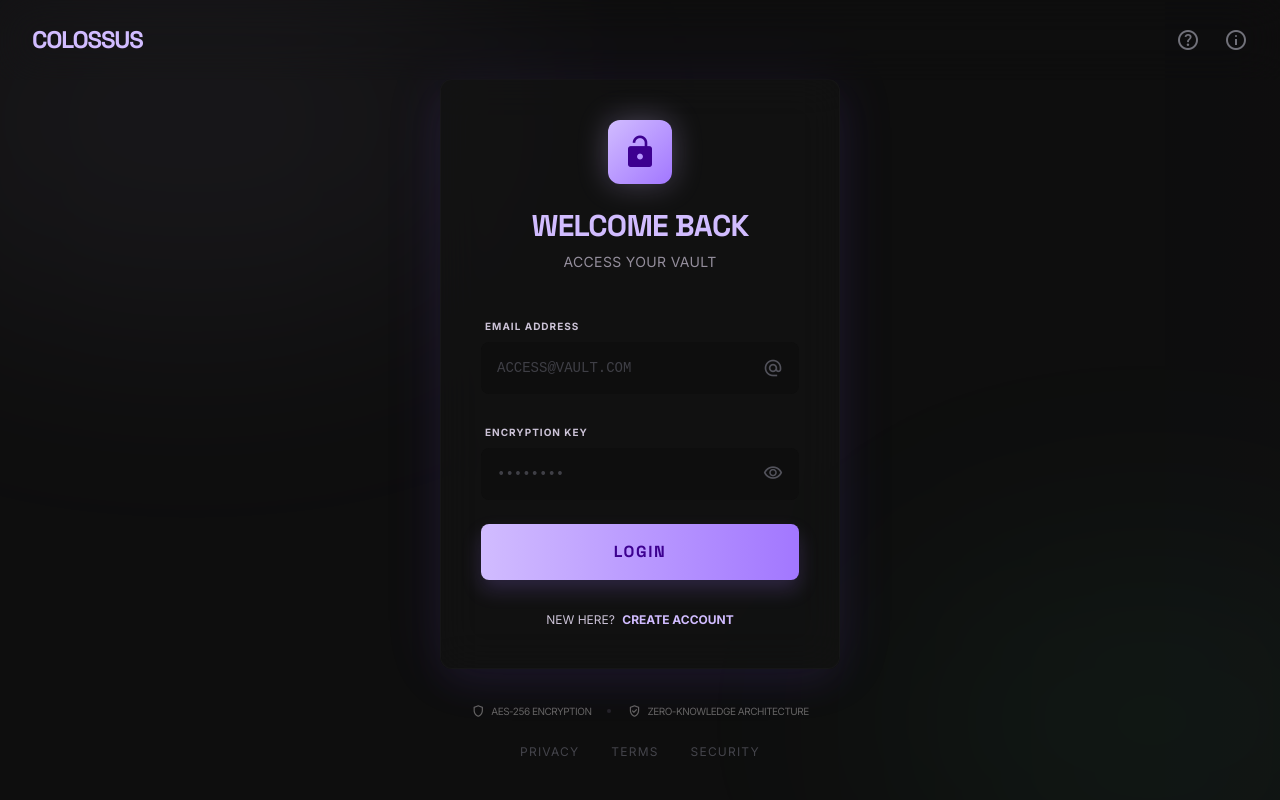
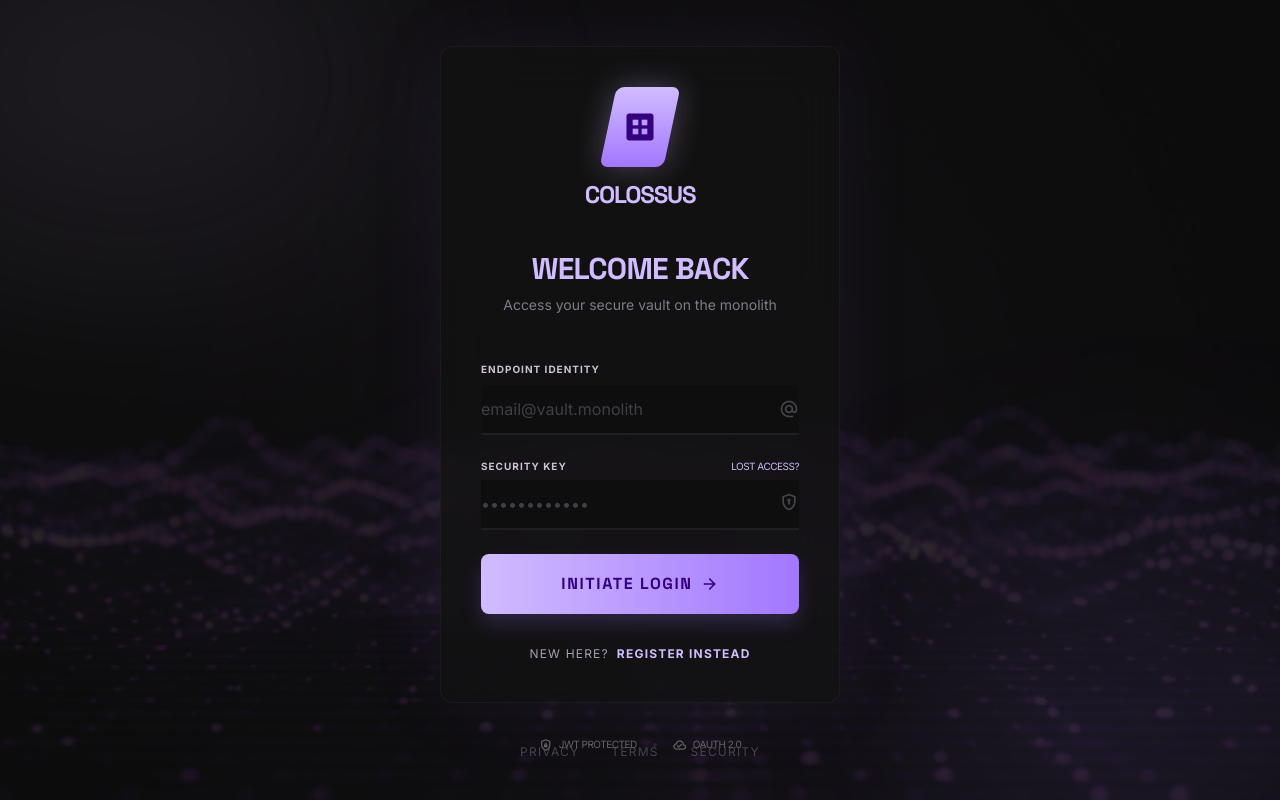
Before and after one commit to RihalMahmood/Colossus, a React (Vite) app in the folder frontend/Colossus/: page /login in a window 1280 px wide. Built offline with nearby package versions, Linux system fonts and the light colour scheme.

Commit message:
Updated background. Final Project Done.

```diff
--- a/frontend/Colossus/index.html
+++ b/frontend/Colossus/index.html
@@ -1,6 +1,7 @@
 <!DOCTYPE html>
 <html lang="en" class="dark">
   <head>
+    <meta name="referrer" content="no-referrer" />
     <meta charset="UTF-8" />
     <link rel="icon" type="image/svg+xml" href="/vite.svg" />
     <meta name="viewport" content="width=device-width, initial-scale=1.0" />
--- a/frontend/Colossus/src/pages/LoginPage.jsx
+++ b/frontend/Colossus/src/pages/LoginPage.jsx
@@ -1,7 +1,6 @@
 import { useState } from "react";
 import { useNavigate, Link } from "react-router-dom";
 import { useAuth } from "../context/AuthContext";
-//import api from "../utils/api";
 import toast from "react-hot-toast";
 
 export default function LoginPage() {
@@ -28,120 +27,154 @@ export default function LoginPage() {
   };
 
   return (
-    <div className="bg-[#0E0E0E] text-[#e5e2e1] min-h-screen flex flex-col items-center justify-center overflow-hidden font-body">
+    <div className="bg-[#0e0e0e] text-[#e5e2e1] min-h-screen flex flex-col items-center justify-center relative overflow-hidden font-body">
 
-      {/*Background glows*/}
-      <div className="fixed inset-0 pointer-events-none z-0">
-        <div className="absolute top-[-10%] left-[-10%] w-[50%] h-[50%] rounded-full bg-[#d1bcff]/5 blur-[120px]" />
-        <div className="absolute bottom-[-10%] right-[-10%] w-[40%] h-[40%] rounded-full bg-[#4edea3]/5 blur-[120px]" />
+      {/*Background Image*/}
+      <div className="fixed inset-0 pointer-events-none z-0 overflow-hidden">
+        <img
+          src="/images/bg-login.png"
+          alt=""
+          className="w-full h-full object-cover opacity-10"
+        />
       </div>
 
-      {/*Decorative side image*/}
-      <div className="fixed top-0 right-0 w-1/3 h-full overflow-hidden opacity-10 pointer-events-none">
-        <div className="h-full bg-gradient-to-l from-[#d1bcff]/5 to-transparent" />
+      {/*Ambient Glow Blobs*/}
+      <div className="fixed inset-0 pointer-events-none z-0">
+        <div className="absolute top-[-10%] left-[-10%] w-[40%] h-[40%] rounded-full bg-[#d1bcff]/10 blur-[120px]" />
+        <div className="absolute bottom-[-10%] right-[-10%] w-[40%] h-[40%] rounded-full bg-[#a277ff]/10 blur-[120px]" />
       </div>
 
-      {/*Nav*/}
-      <nav className="fixed top-0 w-full flex justify-between items-center px-8 py-6 bg-transparent backdrop-blur-xl z-50">
-        <button onClick={() => window.history.back()}
-          className="text-2xl font-bold tracking-tighter text-[#d1bcff] font-headline uppercase hover:opacity-80 transition-opacity">
-          COLOSSUS
-        </button>
-        <div className="flex gap-6 items-center">
-          <span className="material-symbols-outlined text-zinc-500 cursor-pointer hover:text-[#d1bcff] transition-colors">help</span>
-          <span className="material-symbols-outlined text-zinc-500 cursor-pointer hover:text-[#d1bcff] transition-colors">info</span>
-        </div>
-      </nav>
-
-      {/*Login card*/}
+      {/*Login Container*/}
       <main className="relative z-10 w-full max-w-md px-6">
-        <div className="rounded-xl p-10 border border-[#4a4454]/10"
+        <div
+          className="rounded-xl p-10 flex flex-col items-center border border-[#4a4454]/20"
           style={{
-            background: "rgba(19,19,19,0.7)",
-            backdropFilter: "blur(20px)",
-            boxShadow: "0 20px 40px rgba(141,91,246,0.05), 0 0 60px rgba(141,91,246,0.1)",
-          }}>
+            background: "rgba(19, 19, 19, 0.7)",
+            backdropFilter: "blur(24px)",
+            boxShadow: "0 0 80px rgba(162, 119, 255, 0.08)",
+          }}
+        >
+          {/*Logo Section*/}
+          <div className="mb-10 flex flex-col items-center gap-3">
+            <div
+              className="w-16 h-20 bg-gradient-to-b from-[#d1bcff] to-[#a277ff] rounded-lg flex items-center justify-center shadow-[0_0_30px_rgba(209,188,255,0.3)]"
+              style={{ transform: "skewX(-12deg)" }}
+            >
+              <span
+                className="material-symbols-outlined text-[#35007f] text-4xl"
+                style={{ fontVariationSettings: "'FILL' 1", transform: "skewX(12deg)" }}
+              >
+                dataset
+              </span>
+            </div>
+            <h1 className="font-headline font-bold text-2xl tracking-tighter text-[#d1bcff]">
+              COLOSSUS
+            </h1>
+          </div>
 
           {/*Header*/}
-          <div className="flex flex-col items-center mb-10">
-            <div className="w-16 h-16 bg-gradient-to-br from-[#d1bcff] to-[#a277ff] rounded-xl flex items-center justify-center mb-6 shadow-[0_0_30px_rgba(209,188,255,0.3)]">
-              <span className="material-symbols-outlined text-[#3d0090] text-4xl" style={{ fontVariationSettings: "'FILL' 1" }}>
-                lock_open
-              </span>
-            </div>
-            <h1 className="font-headline text-3xl font-bold text-[#d1bcff] tracking-tight text-center uppercase">
+          <div className="w-full text-center mb-10">
+            <h2 className="font-headline text-3xl font-bold uppercase tracking-tight text-[#d1bcff]">
               Welcome Back
-            </h1>
-            <p className="text-[#ccc3d7] font-label text-sm mt-2 tracking-wide uppercase opacity-70">
-              Access your vault
+            </h2>
+            <p className="text-[#ccc3d7]/60 mt-2 text-sm">
+              Access your secure vault on the monolith
             </p>
           </div>
 
           {/*Form*/}
-          <form onSubmit={handleSubmit} className="space-y-6">
-            {/*Email*/}
+          <form onSubmit={handleSubmit} className="w-full space-y-6">
+
+            {/*Email Field*/}
             <div className="space-y-1.5">
-              <label className="text-[#ccc3d7] text-[10px] uppercase font-bold tracking-widest ml-1">Email Address</label>
+              <label className="text-[#ccc3d7] text-[10px] uppercase font-bold tracking-widest">
+                Endpoint Identity
+              </label>
               <div className="relative group">
                 <input
                   type="email"
                   value={email}
                   onChange={(e) => setEmail(e.target.value)}
-                  placeholder="ACCESS@VAULT.COM"
-                  className="w-full bg-[#0e0e0e] border-none rounded-lg py-4 pl-4 pr-12 text-[#e5e2e1] placeholder:text-zinc-700 focus:ring-1 focus:ring-[#d1bcff]/30 transition-all outline-none font-mono text-sm"
+                  placeholder="email@vault.monolith"
+                  className="w-full bg-[#0e0e0e] border-0 border-b-2 border-[#4a4454]/30 focus:border-[#d1bcff] focus:ring-0 text-[#e5e2e1] placeholder:text-zinc-700 py-3 pr-8 transition-all duration-300 outline-none"
                 />
-                <span className="material-symbols-outlined absolute right-4 top-1/2 -translate-y-1/2 text-zinc-600 group-focus-within:text-[#d1bcff] transition-colors text-xl">
+                <span className="material-symbols-outlined absolute right-0 bottom-3 text-[#ccc3d7]/30 group-focus-within:text-[#d1bcff] transition-colors text-xl">
                   alternate_email
                 </span>
               </div>
             </div>
 
-            {/*Password*/}
+            {/*Password Field*/}
             <div className="space-y-1.5">
-              <label className="text-[#ccc3d7] text-[10px] uppercase font-bold tracking-widest ml-1">Encryption Key</label>
+              <div className="flex justify-between items-center">
+                <label className="text-[#ccc3d7] text-[10px] uppercase font-bold tracking-widest">
+                  Security Key
+                </label>
+                <a
+                  href="#"
+                  onClick={(e) => e.preventDefault()}
+                  className="text-[10px] uppercase tracking-tighter text-[#d1bcff] hover:text-[#eaddff] transition-colors"
+                >
+                  Lost Access?
+                </a>
+              </div>
               <div className="relative group">
                 <input
                   type={showPass ? "text" : "password"}
                   value={password}
                   onChange={(e) => setPassword(e.target.value)}
-                  placeholder="••••••••"
-                  className="w-full bg-[#0e0e0e] border-none rounded-lg py-4 pl-4 pr-12 text-[#e5e2e1] placeholder:text-zinc-700 focus:ring-1 focus:ring-[#d1bcff]/30 transition-all outline-none font-mono text-sm"
+                  placeholder="••••••••••••"
+                  className="w-full bg-[#0e0e0e] border-0 border-b-2 border-[#4a4454]/30 focus:border-[#d1bcff] focus:ring-0 text-[#e5e2e1] placeholder:text-zinc-700 py-3 pr-8 transition-all duration-300 outline-none"
                 />
-                <button type="button" onClick={() => setShowPass(!showPass)}
-                  className="absolute right-4 top-1/2 -translate-y-1/2 text-zinc-600 hover:text-[#d1bcff] transition-colors">
-                  <span className="material-symbols-outlined text-xl">{showPass ? "visibility_off" : "visibility"}</span>
+                <button
+                  type="button"
+                  onClick={() => setShowPass(!showPass)}
+                  className="absolute right-0 bottom-3 text-[#ccc3d7]/30 hover:text-[#d1bcff] transition-colors"
+                >
+                  <span className="material-symbols-outlined text-xl">
+                    {showPass ? "visibility_off" : "encrypted"}
+                  </span>
                 </button>
               </div>
             </div>
 
-            {/*Submit*/}
-            <button type="submit" disabled={loading}
-              className="w-full bg-gradient-to-r from-[#d1bcff] to-[#a277ff] text-[#3d0090] font-headline font-bold py-4 rounded-lg uppercase tracking-widest hover:brightness-110 active:scale-[0.98] transition-all shadow-[0_10px_20px_rgba(162,119,255,0.2)] mt-4 disabled:opacity-60 disabled:cursor-not-allowed">
-              {loading ? "Authenticating..." : "Login"}
+            {/*Submit Button*/}
+            <button
+              type="submit"
+              disabled={loading}
+              className="w-full mt-8 bg-gradient-to-r from-[#d1bcff] to-[#a277ff] text-[#35007f] font-headline font-bold py-4 rounded-lg uppercase tracking-widest hover:brightness-110 active:scale-[0.98] transition-all shadow-[0_10px_20px_rgba(162,119,255,0.2)] flex items-center justify-center gap-2 disabled:opacity-60 disabled:cursor-not-allowed"
+            >
+              {loading ? "Authenticating..." : "Initiate Login"}
+              {!loading && (
+                <span className="material-symbols-outlined text-lg">arrow_forward</span>
+              )}
             </button>
           </form>
 
-          {/*Footer links*/}
+          {/*Register Link*/}
           <div className="mt-8 text-center">
-            <p className="text-[#ccc3d7] text-xs">
-              NEW HERE?{" "}
-              <Link to="/register" className="text-[#d1bcff] font-bold hover:underline underline-offset-4 decoration-[#d1bcff]/30 ml-1">
-                CREATE ACCOUNT
-              </Link>
-            </p>
+            <Link
+              to="/register"
+              className="text-xs font-label uppercase tracking-widest text-[#ccc3d7]/80 hover:text-[#d1bcff] transition-colors flex items-center gap-2 justify-center"
+            >
+              New here?
+              <span className="text-[#d1bcff] font-bold hover:underline underline-offset-4 decoration-[#d1bcff]/30">
+                Register instead
+              </span>
+            </Link>
           </div>
         </div>
 
-        {/*Security badge*/}
+        {/*Security Badge*/}
         <div className="mt-8 flex justify-center items-center gap-4 opacity-40">
           <div className="flex items-center gap-1.5">
-            <span className="material-symbols-outlined text-sm">shield</span>
-            <span className="text-[10px] font-label tracking-tighter">AES-256 ENCRYPTION</span>
+            <span className="material-symbols-outlined text-sm">shield_lock</span>
+            <span className="text-[10px] font-label tracking-tighter uppercase">JWT Protected</span>
           </div>
           <div className="w-1 h-1 rounded-full bg-[#4a4454]" />
           <div className="flex items-center gap-1.5">
-            <span className="material-symbols-outlined text-sm">verified_user</span>
-            <span className="text-[10px] font-label tracking-tighter">ZERO-KNOWLEDGE ARCHITECTURE</span>
+            <span className="material-symbols-outlined text-sm">cloud_done</span>
+            <span className="text-[10px] font-label tracking-tighter uppercase">OAuth 2.0</span>
           </div>
         </div>
       </main>
@@ -149,8 +182,13 @@ export default function LoginPage() {
       {/*Footer*/}
       <footer className="fixed bottom-0 w-full flex justify-center pb-10 z-50">
         <div className="flex gap-8 items-center text-zinc-600 text-xs tracking-widest uppercase">
-          {["Privacy", "Terms", "Security"].map(item => (
-            <span key={item} className="opacity-80 hover:opacity-100 hover:text-[#d1bcff] transition-all cursor-pointer">{item}</span>
+          {["Privacy", "Terms", "Security"].map((item) => (
+            <span
+              key={item}
+              className="opacity-80 hover:opacity-100 hover:text-[#d1bcff] transition-all cursor-pointer"
+            >
+              {item}
+            </span>
           ))}
         </div>
       </footer>
--- a/frontend/Colossus/src/pages/RegisterPage.jsx
+++ b/frontend/Colossus/src/pages/RegisterPage.jsx
@@ -37,26 +37,19 @@ export default function RegisterPage() {
   return (
     <div className="bg-[#0E0E0E] text-[#e5e2e1] min-h-screen flex flex-col items-center justify-center overflow-hidden font-body">
 
-      {/*Background glows*/}
-      <div className="fixed inset-0 pointer-events-none z-0">
-        <div className="absolute top-[-10%] left-[-10%] w-[50%] h-[50%] rounded-full bg-[#d1bcff]/5 blur-[120px]" />
-        <div className="absolute bottom-[-10%] right-[-10%] w-[40%] h-[40%] rounded-full bg-[#4edea3]/5 blur-[120px]" />
+      {/*Background Image*/}
+      <div className="fixed inset-0 pointer-events-none z-0 overflow-hidden">
+        <img
+          src="/images/bg-login.png"
+          alt=""
+          className="w-full h-full object-cover opacity-10"
+        />
       </div>
 
-      {/*Decorative side images*/}
-      <div className="fixed top-0 right-0 w-1/3 h-full overflow-hidden opacity-20 pointer-events-none">
-        <img
-          src="https://lh3.googleusercontent.com/aida-public/AB6AXuDyPVbKeSPpPVc_IQLgPC3tMAdO-HrNkkK0YDB0m3qfZ1LzM8-tfkRsOR0V0raQZvIklUTs_ISyvN3gCNuCfiVhRRVdMEVoFvgXmjS3hjkTtWSNFdZswRP58X0wn59DFRDwcSTvfovwk_nMJWCfztLJcKJATjXbnROjnMii01PuPDvRn2sJyQpWdwLI3khd_LyY7uETpLGK3EomSegr0ZI1c2peiDo00sezbRX4V2ywfYPv0s2yBlcQo4WD1fY-V1Q3kKvc1gGRQQMc"
-          alt=""
-          className="h-full object-cover grayscale brightness-50"
-        />
-      </div>
-      <div className="fixed bottom-0 left-0 w-1/4 h-1/2 overflow-hidden opacity-10 pointer-events-none">
-        <img
-          src="https://lh3.googleusercontent.com/aida-public/AB6AXuDlWWANN2VX3PhFM_QqwHj7sJkFGDXueYAZkDWobqFgwCWXevU89izpcEqN162iOlGoCvcr8prVJYIZ27QF1edpzZzAEtkduyJr2yPIWZuWQ9NxoLpUsiPGeg9o1Dl_yAI6JmQDD8Nosnu6DJ06d71s4IK_5a2bG5XIPrMqjRQ3mAbg0dUNp5f33-szFheAGMDlF5r7uuKlip_bXZZQ8ULCvfoCaO5mhMlQvltEMQHxmKMZsdBk1kacr9KER0UBtHF8xUmki4ZX5hhr"
-          alt=""
-          className="w-full object-cover grayscale brightness-50"
-        />
+      {/*Ambient Glow Blobs*/}
+      <div className="fixed inset-0 pointer-events-none z-0">
+        <div className="absolute top-[-10%] left-[-10%] w-[40%] h-[40%] rounded-full bg-[#d1bcff]/10 blur-[120px]" />
+        <div className="absolute bottom-[-10%] right-[-10%] w-[40%] h-[40%] rounded-full bg-[#a277ff]/10 blur-[120px]" />
       </div>
 
       {/*Nav*/}
@@ -182,12 +175,12 @@ export default function RegisterPage() {
         <div className="mt-8 flex justify-center items-center gap-4 opacity-40">
           <div className="flex items-center gap-1.5">
             <span className="material-symbols-outlined text-sm">shield</span>
-            <span className="text-[10px] font-label tracking-tighter">AES-256 ENCRYPTION</span>
+            <span className="text-[10px] font-label tracking-tighter">JWT Protected</span>
           </div>
           <div className="w-1 h-1 rounded-full bg-[#4a4454]" />
           <div className="flex items-center gap-1.5">
             <span className="material-symbols-outlined text-sm">verified_user</span>
-            <span className="text-[10px] font-label tracking-tighter">ZERO-KNOWLEDGE ARCHITECTURE</span>
+            <span className="text-[10px] font-label tracking-tighter">OAuth 2.0</span>
           </div>
         </div>
       </main>
```
Also changed, not shown: frontend/Colossus/public/images/bg-login.png (added).
